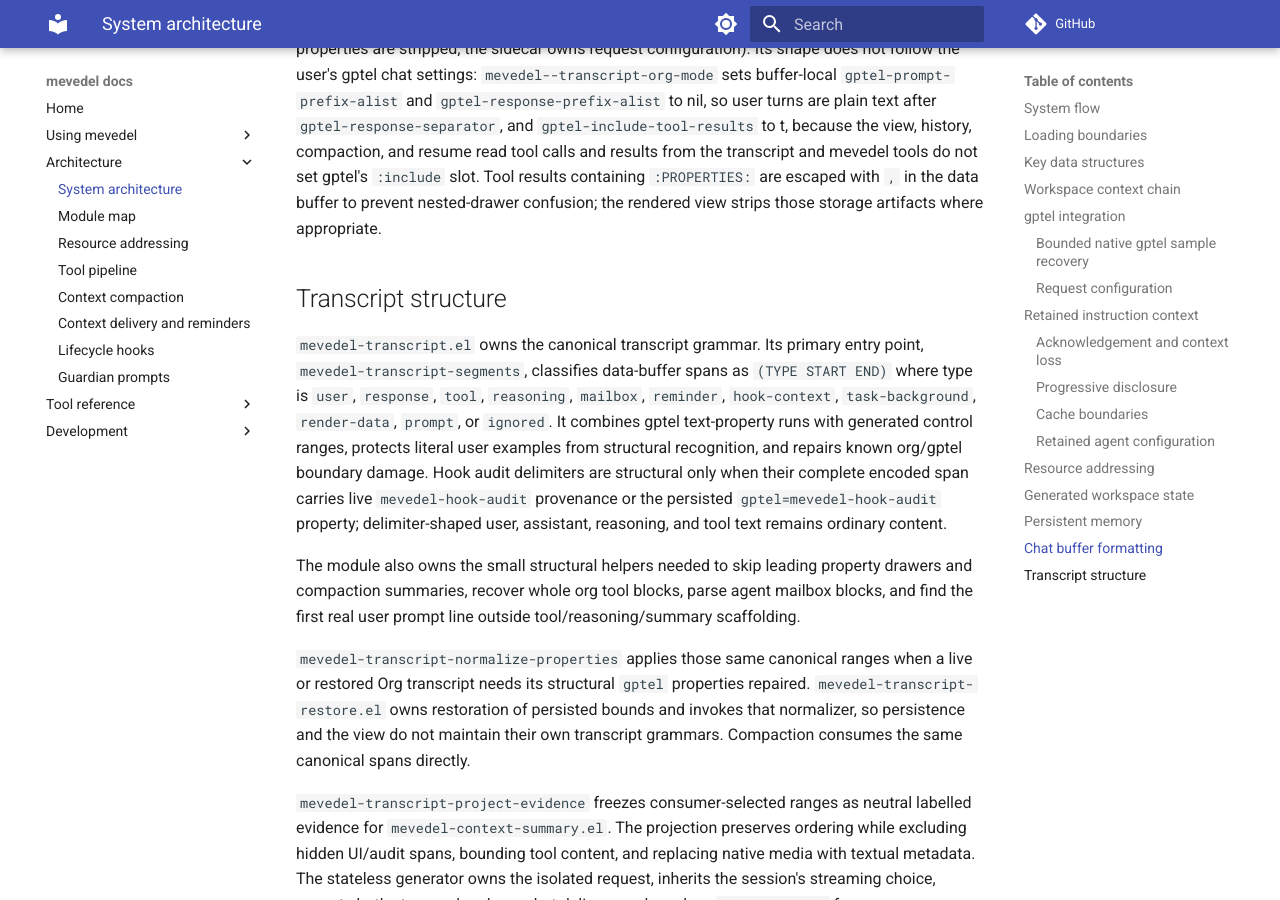
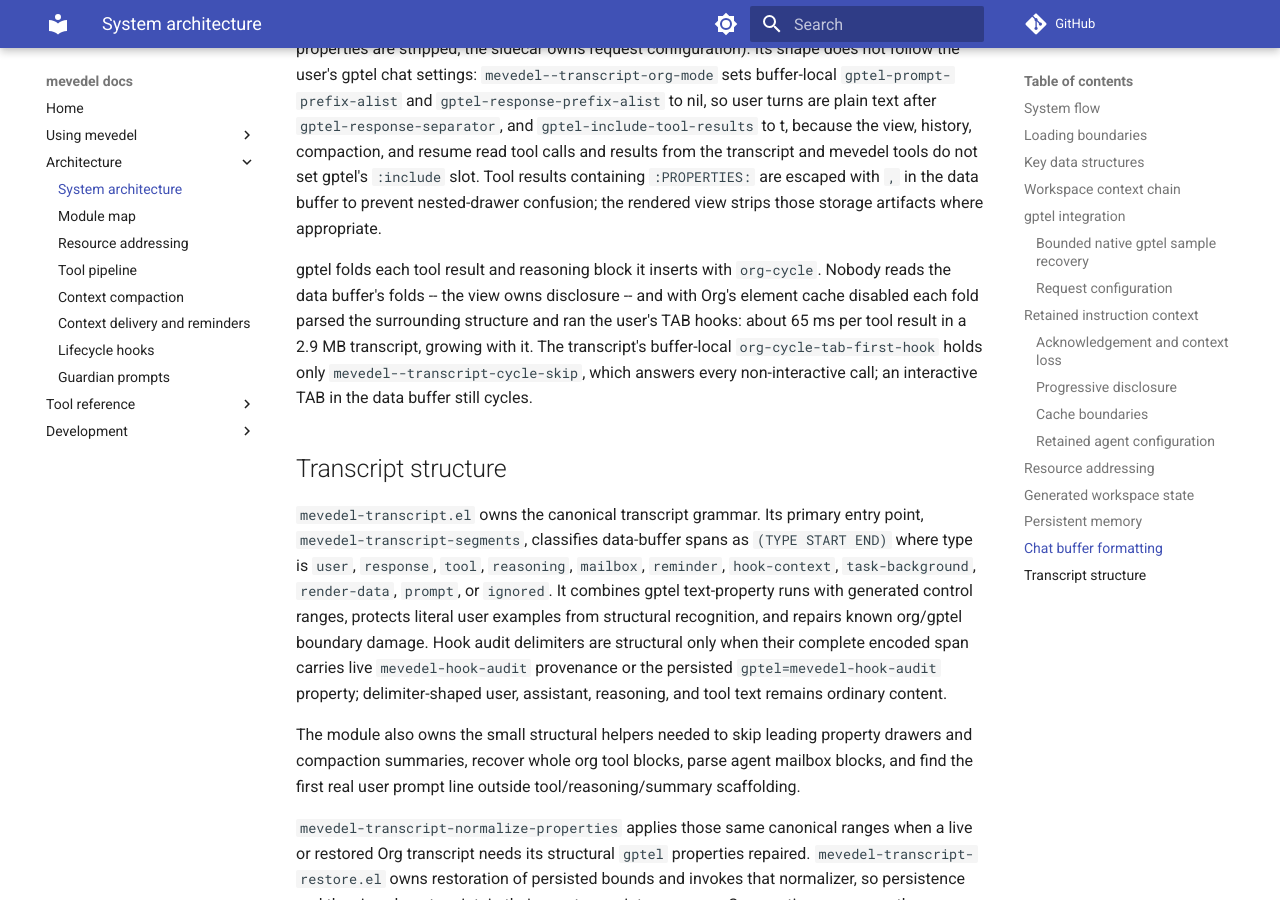
Before and after one commit to FrauH0lle/mevedel, an MkDocs documentation site: the page built from docs/architecture.md, in a window 1280 px wide and 900 px high, scrolled down 20404 px. Built offline with MkDocs 1.6.1 and Material for MkDocs 9.7.7, drawn with Linux system fonts in a browser that asks for light colours; comment, search, counter and statistics services are not loaded.

Commit message:
perf(transcript): Skip gptel's folds in transcript storage
gptel folds every tool result and reasoning block it inserts with
org-cycle.  Nobody reads the data buffer's folds, yet each one parsed Org
structure without the element cache and ran the user's TAB hooks: about
65 ms per tool result in a 2.9 MB transcript, growing with it.  The
transcript's buffer-local org-cycle-tab-first-hook now answers every
non-interactive call; an interactive TAB still cycles.

```diff
--- a/docs/architecture.md
+++ b/docs/architecture.md
@@ -947,6 +947,14 @@ mevedel tools do not set gptel's `:include` slot. Tool results containing
 nested-drawer confusion; the rendered view strips those storage
 artifacts where appropriate.
 
+gptel folds each tool result and reasoning block it inserts with `org-cycle`.
+Nobody reads the data buffer's folds -- the view owns disclosure -- and with
+Org's element cache disabled each fold parsed the surrounding structure and ran
+the user's TAB hooks: about 65 ms per tool result in a 2.9 MB transcript,
+growing with it. The transcript's buffer-local `org-cycle-tab-first-hook`
+holds only `mevedel--transcript-cycle-skip`, which answers every
+non-interactive call; an interactive TAB in the data buffer still cycles.
+
 ## Transcript structure
 
 `mevedel-transcript.el` owns the canonical transcript grammar. Its primary
```
Also changed, not shown: 2 other files.
